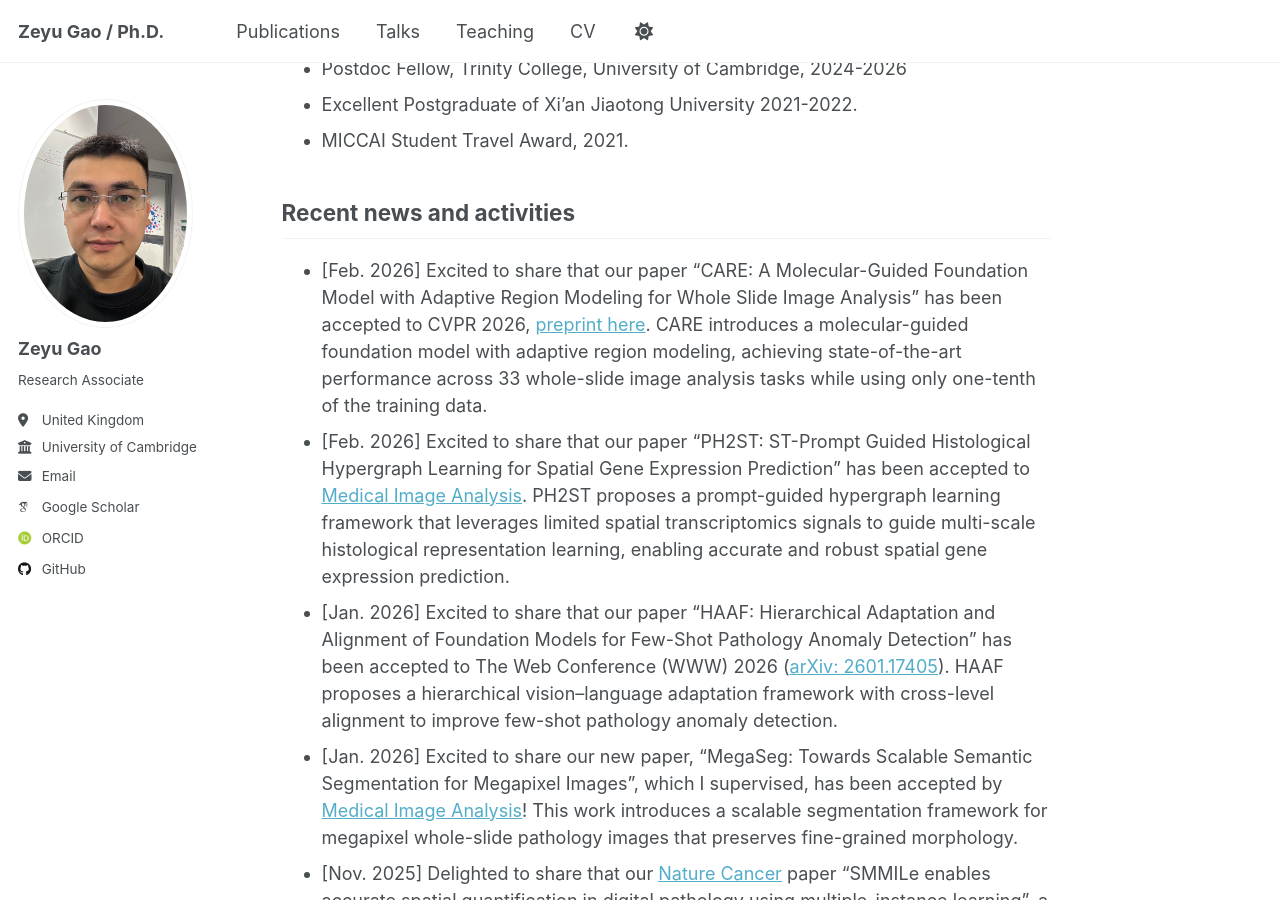
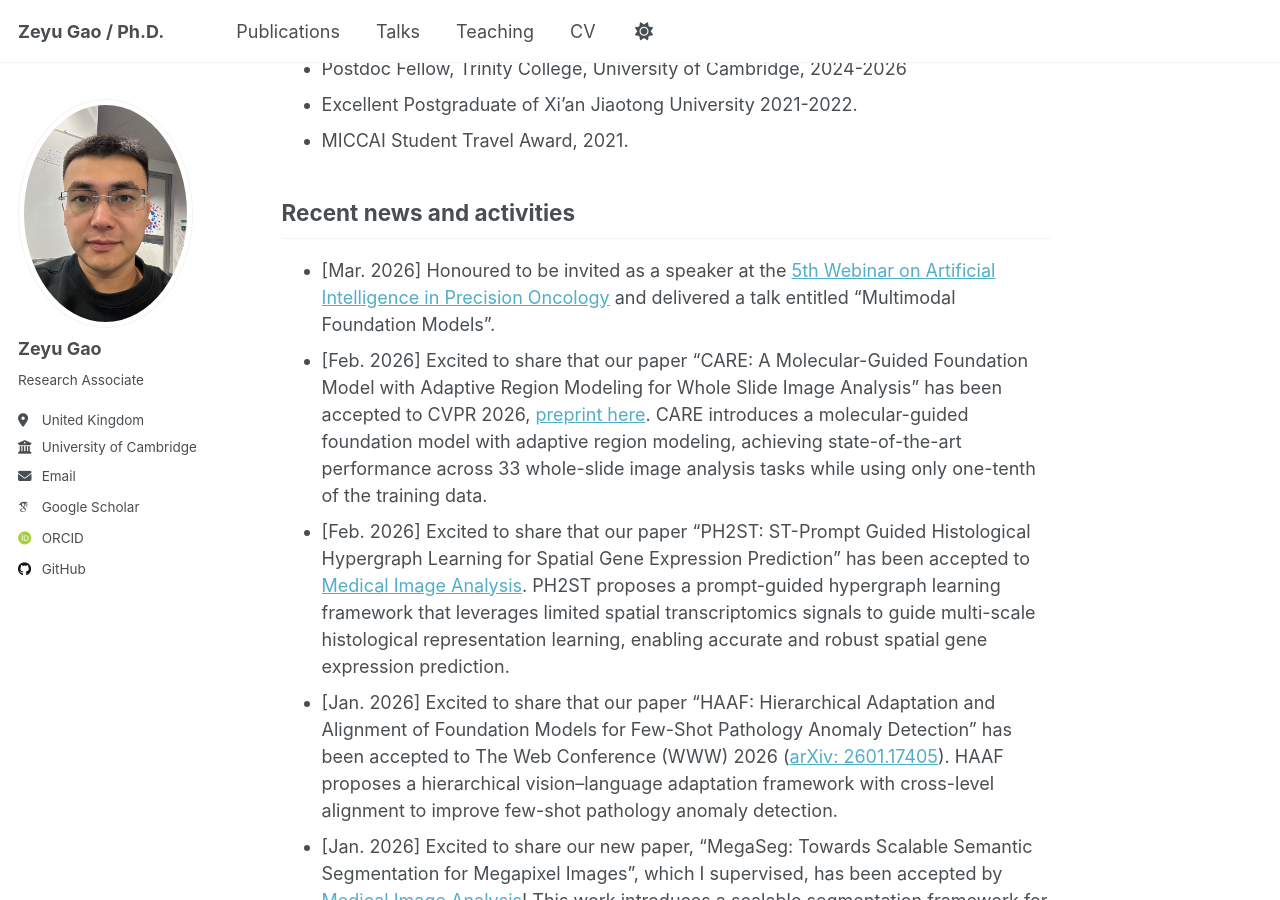
Before and after one commit to ZeyuGaoAi/ZeyuGaoAi.github.io, a Jekyll site: the page built from _pages/about.md, in a window 1280 px wide and 900 px high, scrolled down 1068 px. Built offline with Jekyll 4.4.1, drawn with Linux system fonts in a browser that asks for light colours; some web fonts are replaced; a script that is not in the unit is left out.

Commit message:
Update about.md

```diff
--- a/_pages/about.md
+++ b/_pages/about.md
@@ -35,6 +35,7 @@ Selected Honors & Awards
 
 Recent news and activities
 ------
+- [Mar. 2026] Honoured to be invited as a speaker at the [5th Webinar on Artificial Intelligence in Precision Oncology](https://www.events.gr/el/events/event/1224-artificial-intelligence-in-precision-oncology) and delivered a talk entitled “Multimodal Foundation Models”.
 - [Feb. 2026] Excited to share that our paper “CARE: A Molecular-Guided Foundation Model with Adaptive Region Modeling for Whole Slide Image Analysis” has been accepted to CVPR 2026, [preprint here](https://arxiv.org/abs/2602.21637). CARE introduces a molecular-guided foundation model with adaptive region modeling, achieving state-of-the-art performance across 33 whole-slide image analysis tasks while using only one-tenth of the training data.
 - [Feb. 2026]  Excited to share that our paper “PH2ST: ST-Prompt Guided Histological Hypergraph Learning for Spatial Gene Expression Prediction” has been accepted to [Medical Image Analysis](https://www.sciencedirect.com/science/article/pii/S1361841526000770). PH2ST proposes a prompt-guided hypergraph learning framework that leverages limited spatial transcriptomics signals to guide multi-scale histological representation learning, enabling accurate and robust spatial gene expression prediction.
 - [Jan. 2026] Excited to share that our paper “HAAF: Hierarchical Adaptation and Alignment of Foundation Models for Few-Shot Pathology Anomaly Detection” has been accepted to The Web Conference (WWW) 2026 ([arXiv: 2601.17405](https://arxiv.org/abs/2601.17405)). HAAF proposes a hierarchical vision–language adaptation framework with cross-level alignment to improve few-shot pathology anomaly detection.
```
